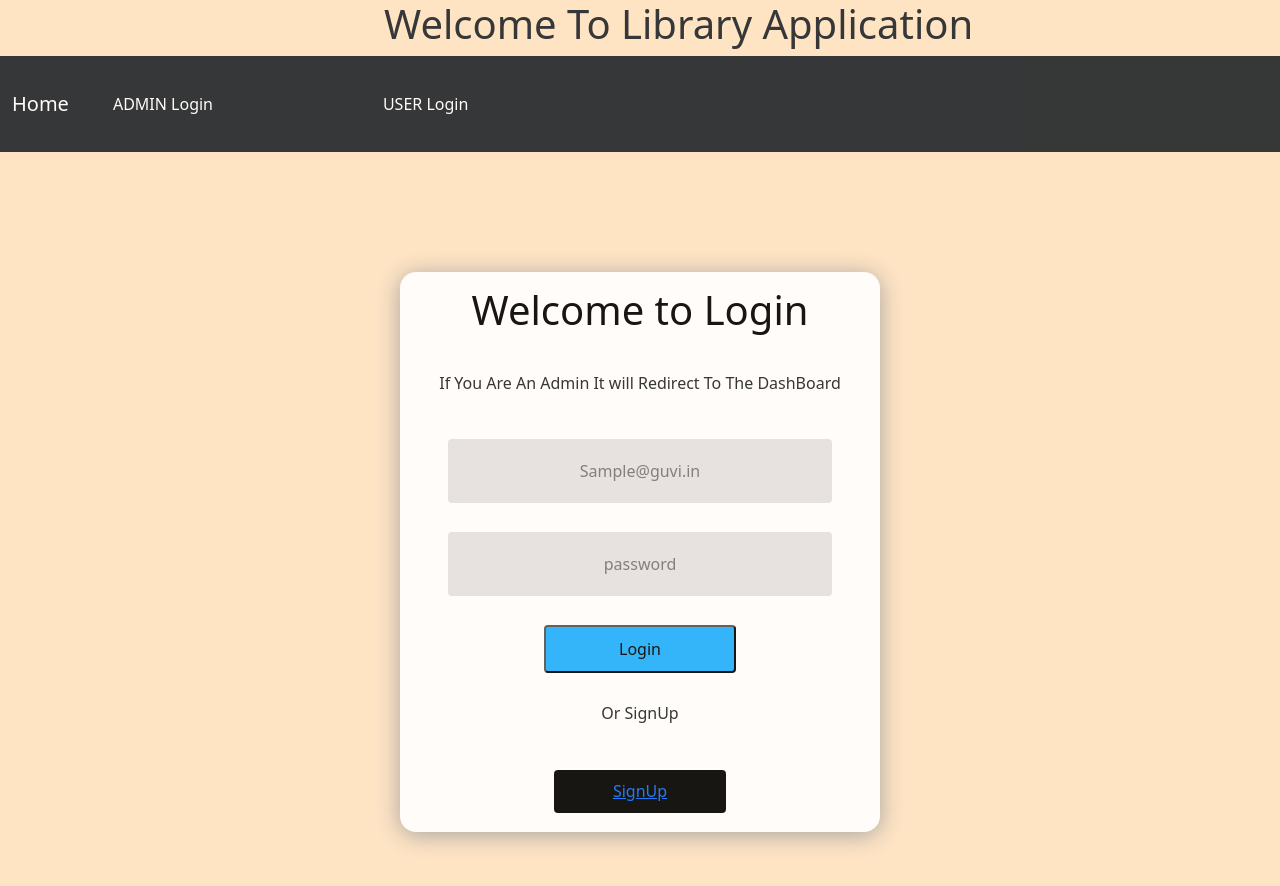
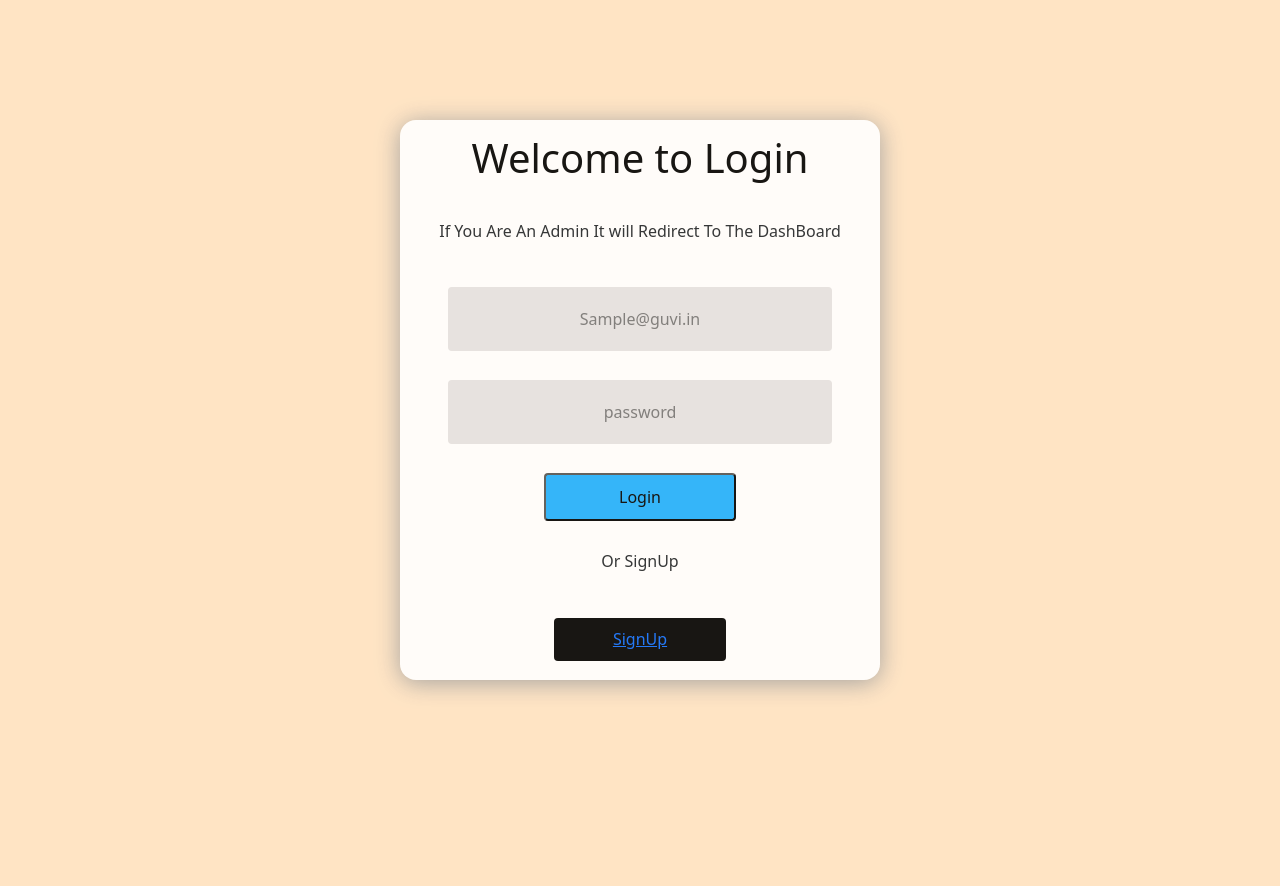
Before and after one commit to RanjithDevelopment/book-store-frontend, a React (Create React App) app: page /Login in a window 1280 px wide. Shown: the top 886 px of the page. After the commit the page ends 800 px from the top, so only its background shows below. Built offline with nearby package versions, Linux system fonts and the light colour scheme.

Commit message:
Update Login.js

```diff
--- a/src/Components/Login.js
+++ b/src/Components/Login.js
@@ -3,7 +3,7 @@ import "../Css/LoginStyles.css";
 import axios from "axios";
 import { Link, useNavigate } from "react-router-dom";
 import jwt_decode from "jwt-decode";
-import Homepage from "./Homepage";
+
 const Login = ({ login }) => {
   const navigate = useNavigate();
   let loginvalues = {
@@ -51,7 +51,7 @@ existuser.role==="Admin" ? navigate('/Header' ): navigate('/userview')
 };
   return (
     <>
-<Homepage/>
+
       <div className="page">
 
         <div className="cover" >
```
